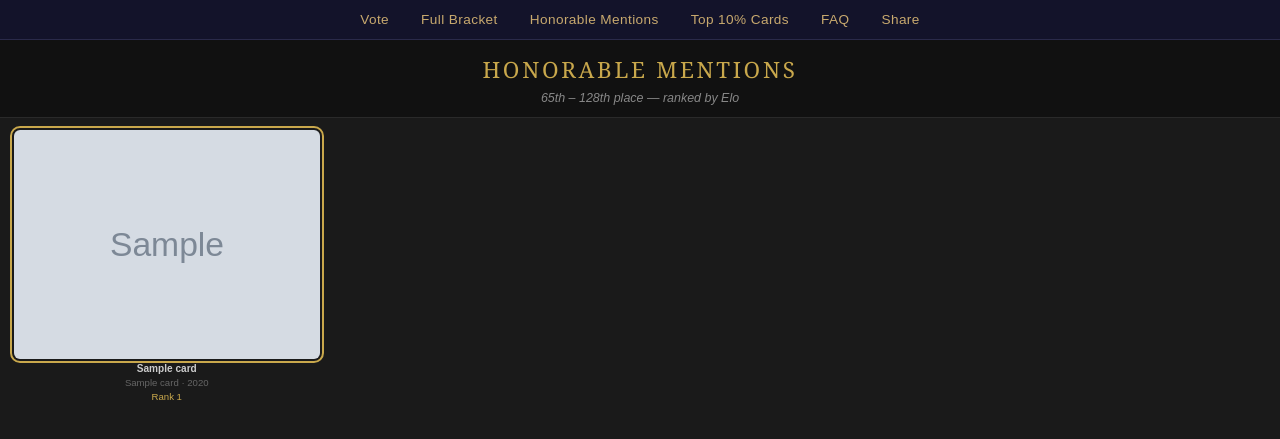
After one commit to AHerrick76/MagicBracket2, a Flask app: template templates/honorable_mentions.html in a window 1280 px wide. The commit adds this page. Shown: the top 439 px of the page. Run offline with Flask 3, Linux system fonts and the light colour scheme; the template is opened without the code that fills it: most values are stand-ins (such as "Sample title", 1, 10 or a date in 2020); grey boxes marked "Sample" are stand-in pictures; parts of the project's set-up code (start-up, migrations or seed data) failed here and were passed over; some libraries are stand-ins or nearby versions.

Commit message:
add honorable mentions page

```diff
--- a/templates/bracket_page.html
+++ b/templates/bracket_page.html
@@ -282,6 +282,7 @@
 
 <nav>
     <a href="/">Vote</a>
+    <a href="/honorable-mentions">Honorable Mentions</a>
     <a href="/universe">Top 10% Cards</a>
     <a href="/faq">FAQ</a>
     <a href="/share">Share</a>
--- a/templates/bracket_vote.html
+++ b/templates/bracket_vote.html
@@ -245,6 +245,7 @@
 
 <nav>
     <a href="/bracket">Full Bracket</a>
+    <a href="/honorable-mentions">Honorable Mentions</a>
     <a href="/universe">Top 10% Cards</a>
     <a href="/faq">FAQ</a>
     <a href="/share">Share</a>
--- /dev/null
+++ b/templates/honorable_mentions.html
@@ -0,0 +1,170 @@
+<!DOCTYPE html>
+<html lang="en">
+<head>
+<meta charset="UTF-8">
+<meta name="viewport" content="width=device-width, initial-scale=1">
+<title>Honorable Mentions — Magic Bracket</title>
+<style>
+* { box-sizing: border-box; margin: 0; padding: 0; }
+body { background: #1a1a1a; color: #ddd; font-family: sans-serif; }
+
+/* ── Nav ── */
+nav {
+  display: flex; justify-content: center; gap: 2rem;
+  padding: 0.75rem 1rem;
+  background: #13132a; border-bottom: 1px solid #2a2a4a;
+  flex-wrap: wrap;
+}
+nav a { color: #c8a96e; text-decoration: none; font-size: 0.85rem; letter-spacing: 0.03em; }
+nav a:hover { text-decoration: underline; }
+
+/* ── Page header ── */
+.page-header {
+  background: #111; padding: 14px 20px 12px;
+  border-bottom: 1px solid #2a2a2a;
+  text-align: center;
+}
+.page-header h1 {
+  font-family: 'Georgia', serif;
+  font-size: 1.4rem; color: #c9a84c;
+  letter-spacing: 0.12em; text-transform: uppercase; font-weight: normal;
+}
+.page-header p { font-size: 0.78rem; color: #888; margin-top: 6px; font-style: italic; }
+
+/* ── Grid ── */
+#grid-container { padding: 12px 14px; }
+
+#grid {
+  display: grid;
+  grid-template-columns: repeat(var(--cols, 3), 1fr);
+  gap: 8px;
+}
+
+/* ── Card — matches universe.html ── */
+.card-wrap { display: flex; flex-direction: column; align-items: center; width: 100%; }
+.card-wrap img { width: 100%; border-radius: 6px; display: block; }
+.card-wrap img.dfc { cursor: crosshair; outline: 2px solid #c9a84c; outline-offset: 2px; }
+
+.card-label {
+  font-size: 0.6rem; color: #888; text-align: center;
+  margin-top: 3px; line-height: 1.4; word-break: break-word; width: 100%;
+}
+.card-label strong    { color: #ccc; font-size: 0.63rem; display: block; }
+.card-label .set-line { color: #666; display: block; }
+.card-label .rank-val { color: #c9a84c; display: block; }
+
+/* ── DFC hover preview — matches universe.html ── */
+#dfc-preview {
+  display: none; position: fixed; top: 50%; left: 50%;
+  transform: translate(-50%, -50%); gap: 12px;
+  background: rgba(0,0,0,0.92); padding: 16px; border-radius: 14px;
+  z-index: 300; pointer-events: none;
+}
+#dfc-preview.visible { display: flex; }
+#dfc-preview img { width: 280px; border-radius: 10px; }
+
+/* Tap outside to close (mobile) */
+#dfc-backdrop {
+  display: none; position: fixed; inset: 0;
+  z-index: 299; background: transparent;
+}
+#dfc-backdrop.visible { display: block; }
+
+/* ── Desktop ── */
+@media (min-width: 769px) {
+  #grid {
+    grid-template-columns: repeat(auto-fill, minmax(270px, 1fr));
+    gap: 10px;
+  }
+}
+</style>
+</head>
+<body>
+
+<nav>
+  <a href="/">Vote</a>
+  <a href="/bracket">Full Bracket</a>
+  <a href="/honorable-mentions">Honorable Mentions</a>
+  <a href="/universe">Top 10% Cards</a>
+  <a href="/faq">FAQ</a>
+  <a href="/share">Share</a>
+</nav>
+
+<div class="page-header">
+  <h1>Honorable Mentions</h1>
+  <p>65th &ndash; 128th place &mdash; ranked by Elo</p>
+</div>
+
+<div id="grid-container">
+  <div id="grid">
+    {% for card in cards %}
+    <div class="card-wrap">
+      <img
+        src="{{ card.img_front }}"
+        alt="{{ card.name }}"
+        title="{{ card.name }}"
+        loading="lazy"
+        {% if card.img_back %}
+          class="dfc"
+          data-front="{{ card.img_front }}"
+          data-back="{{ card.img_back }}"
+        {% endif %}
+      >
+      <div class="card-label">
+        <strong>{{ card.name }}</strong>
+        <span class="set-line">{{ card.set_name }}{% if card.year %} &middot; {{ card.year }}{% endif %}</span>
+        <span class="rank-val">Rank {{ card.rank }}</span>
+      </div>
+    </div>
+    {% endfor %}
+  </div>
+</div>
+
+<!-- DFC popup -->
+<div id="dfc-backdrop"></div>
+<div id="dfc-preview">
+  <img id="dfc-front" src="" alt="Front">
+  <img id="dfc-back"  src="" alt="Back">
+</div>
+
+<script>
+const isDesktop = () => window.innerWidth >= 769;
+
+const preview  = document.getElementById('dfc-preview');
+const backdrop = document.getElementById('dfc-backdrop');
+const prevF    = document.getElementById('dfc-front');
+const prevB    = document.getElementById('dfc-back');
+
+document.querySelectorAll('img.dfc').forEach(img => {
+  const front = img.dataset.front;
+  const back  = img.dataset.back;
+
+  // Desktop: hover shows popup (pointer-events:none means popup never triggers mouseleave)
+  img.addEventListener('mouseenter', () => {
+    if (isDesktop()) { prevF.src = front; prevB.src = back; preview.classList.add('visible'); }
+  });
+  img.addEventListener('mouseleave', () => {
+    if (isDesktop()) preview.classList.remove('visible');
+  });
+
+  // Mobile: tap shows popup with backdrop-to-close
+  img.addEventListener('click', e => {
+    if (!isDesktop()) {
+      e.stopPropagation();
+      prevF.src = front; prevB.src = back;
+      preview.classList.add('visible');
+      backdrop.classList.add('visible');
+    }
+  });
+});
+
+backdrop.addEventListener('click', () => {
+  preview.classList.remove('visible');
+  backdrop.classList.remove('visible');
+});
+document.addEventListener('keydown', e => {
+  if (e.key === 'Escape') { preview.classList.remove('visible'); backdrop.classList.remove('visible'); }
+});
+</script>
+</body>
+</html>
```
Also changed, not shown: app_bracket.py (+65 -0 lines), inspect_bracket.py (+81 -5 lines).
